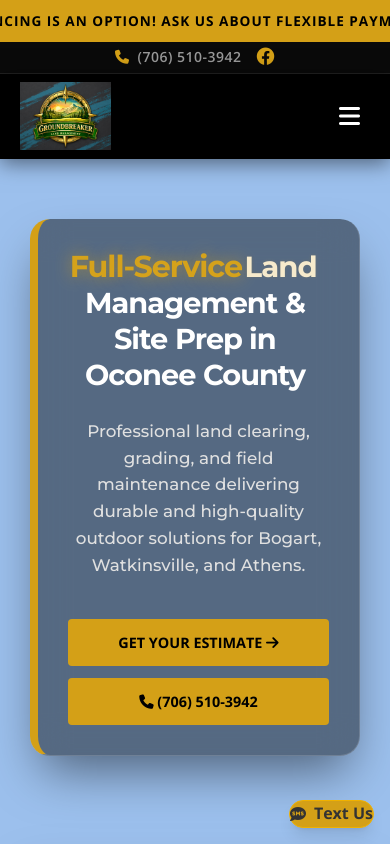
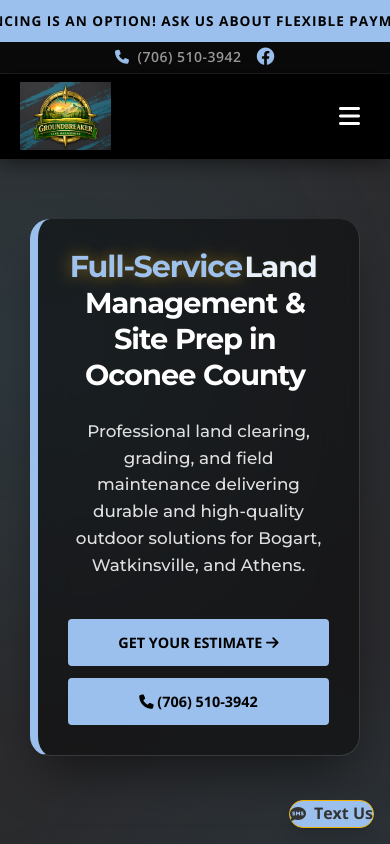
Before and after one commit to AndenElmore/gblm-website, a Next.js app: page / in a window 390 px wide. Shown: the top 844 px of the page. Built offline with nearby package versions, Linux system fonts and the light colour scheme.

Commit message:
style: refactor theme to charcoal gray primary and blue accent with textured hero background

```diff
--- a/src/app/blog/page.tsx
+++ b/src/app/blog/page.tsx
@@ -13,12 +13,12 @@ export default function Blog() {
       <main className="py-24 bg-gray-50">
         <div className="container mx-auto px-5">
           <div className="text-center mb-16">
-            <h1 className="text-4xl md:text-6xl font-bold font-montserrat text-[#9cc0ed] mb-6 uppercase">Our Blog</h1>
+            <h1 className="text-4xl md:text-6xl font-bold font-montserrat text-[#28292d] mb-6 uppercase">Our Blog</h1>
             <p className="text-xl text-gray-600 max-w-2xl mx-auto">Expert advice and recent projects from the Ground Breaker team.</p>
           </div>
 
           <div className="flex flex-col items-center justify-center py-20 text-center">
-            <div className="w-20 h-20 bg-[#615d5c] flex items-center justify-center rounded-full mb-8">
+            <div className="w-20 h-20 bg-[#9cc0ed] flex items-center justify-center rounded-full mb-8">
               <i className="fa-solid fa-hourglass-start text-3xl text-white"></i>
             </div>
             <h2 className="text-3xl font-bold text-gray-900 mb-4">Coming Soon</h2>
--- a/src/app/globals.css
+++ b/src/app/globals.css
@@ -1,8 +1,8 @@
 @import "tailwindcss";
 
 @theme {
-  --color-primary-green: #9cc0ed;
-  --color-accent-gold: #d4a017;
+  --color-primary-gray: #28292d;
+  --color-accent-blue: #9cc0ed;
   --font-sans: var(--font-open-sans), sans-serif;
   --font-heading: var(--font-montserrat), sans-serif;
 }
@@ -33,8 +33,8 @@ img, video, canvas, svg {
 }
 
 :root {
-  --primary-green: #9cc0ed;
-  --accent-gold: #d4a017;
+  --primary-gray: #28292d;
+  --accent-blue: #9cc0ed;
   --dark-bg: #111111;
   --white: #ffffff;
   --max-width: 1200px;
@@ -70,7 +70,7 @@ h4 {
 .btn {
   display: inline-block;
   padding: 12px 30px;
-  background-color: var(--accent-gold);
+  background-color: var(--accent-blue);
   color: #000;
   font-weight: 700;
   border-radius: 4px;
@@ -99,20 +99,20 @@ h4 {
 
 .btn-outline {
   background: transparent;
-  border: 2px solid var(--accent-gold);
+  border: 2px solid var(--accent-blue);
   color: var(--white);
 }
 
 .btn-outline:hover {
-  background: var(--accent-gold);
+  background: var(--accent-blue);
   color: #000;
 }
 /* --- GLOBAL VARIABLES --- */
 :root {
-    /* Matches the Blue in the tractor/ribbon */
-    --primary-green: #9cc0ed;
-    /* Matches the Gold in the compass/text */
-    --accent-gold: #d4a017;
+    /* Matches the Gray in the tractor/ribbon */
+    --primary-gray: #28292d;
+    /* Matches the Blue in the compass/text */
+    --accent-blue: #9cc0ed;
     --dark-bg: #111111;
     --dark-text: #333333;
     --light-bg: #f4f4f4;
@@ -162,7 +162,7 @@ ul {
 .btn {
     display: inline-block;
     padding: 12px 30px;
-    background-color: var(--accent-gold);
+    background-color: var(--accent-blue);
     /* Changed to Gold to match logo accent */
     color: #000;
     /* Black text on gold is high contrast */
@@ -221,7 +221,7 @@ header {
 }
 
 .top-bar i {
-    color: var(--accent-gold);
+    color: var(--accent-blue);
 }
 
 .nav-container {
@@ -264,7 +264,7 @@ header {
 }
 
 .nav-links a:hover {
-    color: var(--accent-gold);
+    color: var(--accent-blue);
     transform: translateY(-2px);
 }
 
@@ -279,7 +279,7 @@ header {
 }
 
 .hamburger:hover {
-    color: var(--accent-gold);
+    color: var(--accent-blue);
 }
 
 .nav-cta {
@@ -368,7 +368,7 @@ header {
     border-radius: 24px;
     border: 1px solid rgba(255, 255, 255, 0.15);
     box-shadow: 0 25px 50px -12px rgba(0, 0, 0, 0.5);
-    border-left: 8px solid var(--accent-gold);
+    border-left: 8px solid var(--accent-blue);
 }
 
 .content-box h1,
@@ -403,7 +403,9 @@ header {
 
 /* --- NEW DESIGN V2 (SPLIT HERO + VIDEO SECTION) --- */
 .hero-v2 {
-    background: var(--primary-green);
+    background: radial-gradient(circle at 12% 18%, rgba(52, 113, 132, 0.18) 0%, transparent 40%),
+                radial-gradient(circle at 88% 82%, rgba(52, 113, 132, 0.18) 0%, transparent 40%),
+                linear-gradient(135deg, #2d2d2f 0%, #28292d 100%);
     min-height: 80vh;
     height: auto;
     position: relative;
@@ -459,7 +461,7 @@ header {
     border-radius: 20px;
     overflow: hidden;
     box-shadow: 0 10px 40px rgba(212, 160, 23, 0.2);
-    border: 4px solid var(--accent-gold);
+    border: 4px solid var(--accent-blue);
 }
 
 /* --- SERVICES SECTION (TECHNICAL SEO) --- */
@@ -473,7 +475,7 @@ header {
     text-align: center;
     font-size: 3rem;
     margin-bottom: 60px;
-    color: var(--primary-green);
+    color: var(--primary-gray);
     position: relative;
     padding-bottom: 20px;
 }
@@ -486,7 +488,7 @@ header {
     transform: translateX(-50%);
     width: 80px;
     height: 4px;
-    background: var(--accent-gold);
+    background: var(--accent-blue);
 }
 
 .services-grid {
@@ -496,7 +498,7 @@ header {
 }
 
 .service-card {
-    background-color: var(--primary-green);
+    background-color: var(--primary-gray);
     border-radius: 12px;
     padding: 24px;
     display: flex;
@@ -532,7 +534,7 @@ header {
 
 .service-text-content i {
     font-size: 2.2rem;
-    color: var(--accent-gold);
+    color: var(--accent-blue);
     margin-bottom: 5px;
 }
 
@@ -552,7 +554,7 @@ header {
 .service-text-content .btn-small {
     align-self: flex-start;
     margin-top: 10px;
-    background-color: var(--accent-gold);
+    background-color: var(--accent-blue);
     color: #000;
 }
 
@@ -586,7 +588,7 @@ header {
 }
 
 .contact-info-block h2 {
-    color: var(--primary-green);
+    color: var(--primary-gray);
     font-size: 2.5rem;
     margin-bottom: 20px;
 }
@@ -626,7 +628,7 @@ header {
 
 .form-control:focus {
     outline: none;
-    border-color: var(--primary-green);
+    border-color: var(--primary-gray);
     box-shadow: 0 0 0 2px rgba(156, 192, 237, 0.1);
 }
 
@@ -639,7 +641,7 @@ select.form-control {
 
 /* --- FOOTER CTA --- */
 .footer-cta {
-    background: var(--primary-green);
+    background: var(--primary-gray);
     color: var(--white);
     text-align: center;
     padding: 60px 20px;
@@ -688,7 +690,7 @@ select.form-control {
 .about-image img {
     width: 100%;
     border-radius: 4px;
-    box-shadow: 15px 15px 0px var(--accent-gold);
+    box-shadow: 15px 15px 0px var(--accent-blue);
     /* Changed accent to Gold */
 }
 
@@ -698,7 +700,7 @@ select.form-control {
 }
 
 .about-text h2 {
-    color: var(--primary-green);
+    color: var(--primary-gray);
     font-size: 2.5rem;
 }
 
@@ -717,7 +719,7 @@ select.form-control {
     left: 0;
     width: 100%;
     height: 5px;
-    background: var(--accent-gold);
+    background: var(--accent-blue);
 }
 
 .area-list {
@@ -730,11 +732,11 @@ select.form-control {
 
 .area-tag {
     background: transparent;
-    color: var(--accent-gold);
+    color: var(--accent-blue);
     padding: 8px 24px;
     border-radius: 30px;
     font-size: 0.95rem;
-    border: 1px solid var(--accent-gold);
+    border: 1px solid var(--accent-blue);
     font-weight: 600;
 }
 
@@ -774,7 +776,7 @@ footer {
 }
 
 .contact-info i {
-    color: var(--accent-gold);
+    color: var(--accent-blue);
 }
 
 .footer-links li {
@@ -782,7 +784,7 @@ footer {
 }
 
 .footer-links a:hover {
-    color: var(--accent-gold);
+    color: var(--accent-blue);
     text-decoration: underline;
 }
 
@@ -812,7 +814,7 @@ footer {
     }
 
     .about-image img {
-        box-shadow: 10px 10px 0px var(--accent-gold);
+        box-shadow: 10px 10px 0px var(--accent-blue);
     }
 
     .hero-content h1 {
@@ -945,7 +947,7 @@ footer {
         text-shadow: none;
     }
     15%, 25% {
-        color: var(--accent-gold);
+        color: var(--accent-blue);
         transform: scale(1.05);
         text-shadow: 0 0 15px rgba(212, 160, 23, 0.6);
     }
@@ -962,7 +964,7 @@ footer {
 .marquee-container {
     width: 100%;
     overflow: hidden;
-    background: var(--accent-gold);
+    background: var(--accent-blue);
     color: #000;
     padding: 10px 0;
     white-space: nowrap;
--- a/src/app/privacy-policy/page.tsx
+++ b/src/app/privacy-policy/page.tsx
@@ -12,7 +12,7 @@ export default function PrivacyPolicy() {
       <Header />
       <main className="py-24 bg-white">
         <div className="container mx-auto px-5 max-w-4xl">
-          <h1 className="text-4xl md:text-5xl font-bold font-montserrat text-[#9cc0ed] mb-10 border-b pb-6">Privacy Policy</h1>
+          <h1 className="text-4xl md:text-5xl font-bold font-montserrat text-[#28292d] mb-10 border-b pb-6">Privacy Policy</h1>
 
           <div className="prose prose-lg text-gray-700 space-y-8">
             <section>
--- a/src/app/terms-of-service/page.tsx
+++ b/src/app/terms-of-service/page.tsx
@@ -12,7 +12,7 @@ export default function TermsOfService() {
       <Header />
       <main className="py-24 bg-white">
         <div className="container mx-auto px-5 max-w-4xl">
-          <h1 className="text-4xl md:text-5xl font-bold font-montserrat text-[#9cc0ed] mb-10 border-b pb-6">Terms of Service</h1>
+          <h1 className="text-4xl md:text-5xl font-bold font-montserrat text-[#28292d] mb-10 border-b pb-6">Terms of Service</h1>
 
           <div className="prose prose-lg text-gray-700 space-y-8">
             <section>
--- a/src/components/BeforeAfter.tsx
+++ b/src/components/BeforeAfter.tsx
@@ -128,7 +128,7 @@ export default function BeforeAfter() {
           <div className="flex items-center justify-center gap-10 mt-12 pt-6 border-t border-white/5">
             <button
               onClick={prevSlide}
-              className="text-white/40 hover:text-[#d4a017] transition-colors"
+              className="text-white/40 hover:text-[#9cc0ed] transition-colors"
               aria-label="Previous"
             >
               <i className="fa-solid fa-chevron-left text-2xl"></i>
@@ -139,14 +139,14 @@ export default function BeforeAfter() {
                 <button
                   key={i}
                   onClick={() => setCurrentIndex(i)}
-                  className={`h-1.5 rounded-full transition-all duration-500 ${currentIndex === i ? 'bg-[#d4a017] w-10' : 'bg-white/10 w-3 hover:bg-white/20'}`}
+                  className={`h-1.5 rounded-full transition-all duration-500 ${currentIndex === i ? 'bg-[#9cc0ed] w-10' : 'bg-white/10 w-3 hover:bg-white/20'}`}
                 />
               ))}
             </div>
 
             <button
               onClick={nextSlide}
-              className="text-white/40 hover:text-[#d4a017] transition-colors"
+              className="text-white/40 hover:text-[#9cc0ed] transition-colors"
               aria-label="Next"
             >
               <i className="fa-solid fa-chevron-right text-2xl"></i>
--- a/src/components/Contact.tsx
+++ b/src/components/Contact.tsx
@@ -67,7 +67,7 @@ export default function Contact() {
     if (isSubmitted) {
       return (
         <div className="text-center py-10" id="form-success">
-          <i className="fa-solid fa-circle-check text-4xl text-[var(--primary-green)] mb-4"></i>
+          <i className="fa-solid fa-circle-check text-4xl text-[var(--primary-gray)] mb-4"></i>
           <h3 className="text-2xl font-bold mb-2">Thank You</h3>
           <p>We've received your request and will call you shortly to discuss your project.</p>
         </div>
@@ -76,7 +76,7 @@ export default function Contact() {
 
     return (
       <form id="contact-form" data-netlify="true" name="contact" method="POST" onSubmit={handleSubmit} suppressHydrationWarning>
-        <div className="md:hidden bg-[#9cc0ed] text-gray-900 p-5 rounded-lg mb-6 shadow-md text-center">
+        <div className="md:hidden bg-[#28292d] text-white p-5 rounded-lg mb-6 shadow-md text-center">
           <h3 className="font-bold text-xl mb-1">Get an Estimate</h3>
           <p className="text-sm opacity-90">Fill out your details below and we will contact you directly to discuss your project.</p>
         </div>
@@ -134,17 +134,17 @@ export default function Contact() {
               <p>Ready to start your next project? Fill out the form below, and we'll get back to you with a professional estimate tailored to your land.</p>
               <div className="contact-info mt-10">
                 <p className="flex items-start gap-3">
-                  <i className="fa-solid fa-phone mt-1 text-[var(--accent-gold)]"></i>
+                  <i className="fa-solid fa-phone mt-1 text-[var(--accent-blue)]"></i>
                   <span className="flex-1">
                     <strong className="block mb-1">Call or Text:</strong>
-                    <a href="tel:+17065103942" className="text-gray-600 hover:text-[var(--primary-green)]">(706) 510-3942</a>
+                    <a href="tel:+17065103942" className="text-gray-600 hover:text-[var(--primary-gray)]">(706) 510-3942</a>
                   </span>
                 </p>
                 <p className="flex items-start gap-3 mt-4">
-                  <i className="fa-solid fa-envelope mt-1 text-[var(--accent-gold)]"></i>
+                  <i className="fa-solid fa-envelope mt-1 text-[var(--accent-blue)]"></i>
                   <span className="flex-1 break-words">
                     <strong className="block mb-1">Email:</strong>
-                    <a href="mailto:groundbreakerlandmanagement@gmail.com" className="text-gray-600 hover:text-[var(--primary-green)] break-all lg:break-words">groundbreakerlandmanagement@gmail.com</a>
+                    <a href="mailto:groundbreakerlandmanagement@gmail.com" className="text-gray-600 hover:text-[var(--primary-gray)] break-all lg:break-words">groundbreakerlandmanagement@gmail.com</a>
                   </span>
                 </p>
               </div>
@@ -167,7 +167,7 @@ export default function Contact() {
 
       {/* Floating SMS CTA for Mobile */}
       <div className="fixed bottom-4 right-4 z-50 md:hidden">
-        <a href="sms:+17065103942" className="bg-[var(--accent-gold)] text-black px-4 py-3 rounded-full shadow-lg font-bold flex items-center gap-2 border border-yellow-500">
+        <a href="sms:+17065103942" className="bg-[var(--accent-blue)] text-black px-4 py-3 rounded-full shadow-lg font-bold flex items-center gap-2 border border-yellow-500">
           <i className="fa-solid fa-comment-sms"></i> Text Us
         </a>
       </div>
--- a/src/components/Footer.tsx
+++ b/src/components/Footer.tsx
@@ -10,7 +10,7 @@ export default function Footer() {
             <p className="max-w-[300px]">Providing top-quality land management services. No job is too big or too small for our team.</p>
             <div className="flex gap-5 mt-6">
               <a href="https://www.facebook.com/profile.php?id=61584159944480" target="_blank" rel="noopener noreferrer" className="hover:scale-110 transition-transform">
-                <i className="fa-brands fa-facebook text-2xl text-[var(--accent-gold)]"></i>
+                <i className="fa-brands fa-facebook text-2xl text-[var(--accent-blue)]"></i>
               </a>
             </div>
           </div>
@@ -27,7 +27,7 @@ export default function Footer() {
               <p className="text-sm text-gray-400">Thursday: <span className="text-white">9:00 AM - 5:00 PM</span></p>
               <p className="text-sm text-gray-400">Friday: <span className="text-white">9:00 AM - 5:00 PM</span></p>
               <p className="text-sm text-gray-400">Saturday: <span className="text-white">9:00 AM - 5:00 PM</span></p>
-              <p className="text-sm text-[#615d5c] font-semibold">Sunday: Closed</p>
+              <p className="text-sm text-[#9cc0ed] font-semibold">Sunday: Closed</p>
             </div>
           </div>
           <div className="footer-col">
--- a/src/components/Header.tsx
+++ b/src/components/Header.tsx
@@ -38,7 +38,7 @@ export default function Header() {
           </div>
           <div className="flex gap-4 ml-6 items-center">
             <a href="https://www.facebook.com/profile.php?id=61584159944480" target="_blank" rel="noopener noreferrer" className="hover:text-white transition-colors">
-              <i className="fa-brands fa-facebook text-lg text-[var(--accent-gold)]"></i>
+              <i className="fa-brands fa-facebook text-lg text-[var(--accent-blue)]"></i>
             </a>
           </div>
         </div>
--- a/src/components/ProjectGallery.tsx
+++ b/src/components/ProjectGallery.tsx
@@ -13,7 +13,7 @@ export default function ProjectGallery() {
   return (
     <section className="py-20 bg-white">
       <div className="container mx-auto px-5 max-w-6xl">
-        <h2 className="text-3xl md:text-4xl font-bold text-center text-[#9cc0ed] mb-4">Project Gallery</h2>
+        <h2 className="text-3xl md:text-4xl font-bold text-center text-[#28292d] mb-4">Project Gallery</h2>
         <p className="text-center text-gray-600 mb-12 max-w-2xl mx-auto">
           See the difference heavy equipment and professional expertise can make. From overgrown, raw land to perfectly cleared and graded sites.
         </p>
--- a/src/components/Reviews.tsx
+++ b/src/components/Reviews.tsx
@@ -20,11 +20,11 @@ export default function Reviews() {
   return (
     <section className="bg-gray-50 py-20">
       <div className="container mx-auto px-5 max-w-6xl">
-        <h2 className="text-3xl md:text-4xl font-bold text-center text-[#9cc0ed] mb-12">What Our Clients Say</h2>
+        <h2 className="text-3xl md:text-4xl font-bold text-center text-[#28292d] mb-12">What Our Clients Say</h2>
         <div className="grid grid-cols-1 md:grid-cols-3 gap-8">
           {reviews.map((review, idx) => (
             <div key={idx} className="bg-white p-8 rounded-lg shadow-md border-t-4 border-[#615d5c]">
-              <div className="flex text-[#d4a017] mb-4 text-xl">
+              <div className="flex text-[#9cc0ed] mb-4 text-xl">
                 <i className="fa-solid fa-star"></i>
                 <i className="fa-solid fa-star"></i>
                 <i className="fa-solid fa-star"></i>
--- a/src/components/Services.tsx
+++ b/src/components/Services.tsx
@@ -9,10 +9,10 @@ export default function Services({ title = "Our Services" }: { title?: string })
         </div>
 
         <div className="max-w-4xl mx-auto relative group" style={{ marginTop: "60px", marginBottom: "100px" }}>
-          <div className="absolute -inset-1 bg-gradient-to-r from-[var(--primary-green)] to-[var(--accent-gold)] rounded-2xl blur opacity-20 transition duration-500 group-hover:opacity-40"></div>
+          <div className="absolute -inset-1 bg-gradient-to-r from-[var(--primary-gray)] to-[var(--accent-blue)] rounded-2xl blur opacity-20 transition duration-500 group-hover:opacity-40"></div>
           <div className="relative bg-white rounded-xl shadow-xl p-6 md:p-8 flex flex-col md:flex-row items-center gap-6 border border-gray-100">
             <div className="shrink-0 bg-yellow-50 w-16 h-16 rounded-full flex items-center justify-center border border-yellow-100">
-              <i className="fa-solid fa-file-invoice-dollar text-2xl text-[var(--accent-gold)]"></i>
+              <i className="fa-solid fa-file-invoice-dollar text-2xl text-[var(--accent-blue)]"></i>
             </div>
             <div className="flex-1 text-center md:text-left">
               <h3 className="text-xl md:text-2xl font-bold text-gray-900 mb-2 font-['Montserrat']">Need Financing? We've Got You Covered.</h3>
```
Also changed, not shown: src/components/FAQ.tsx (+4 -4 lines), 1 other file (tests, documents, lock files or other folders).
